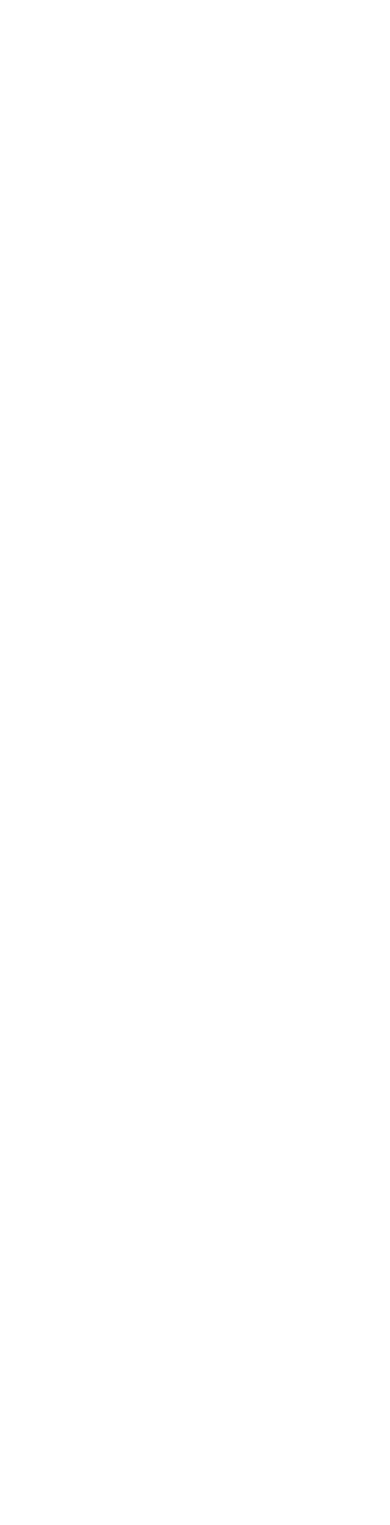
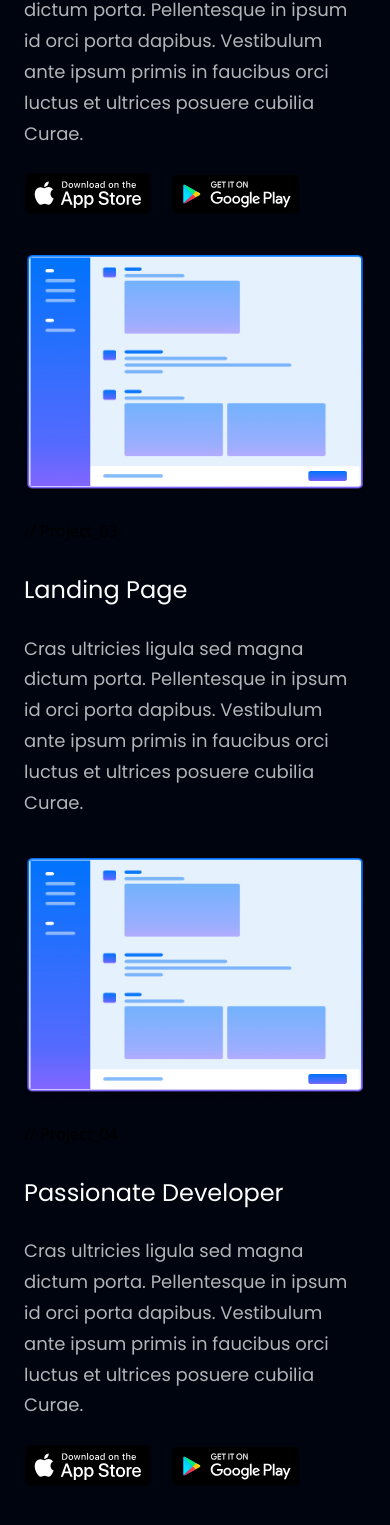
Before and after one commit to ishratUmar18/50-react.js-projects, a React (Vite) app in the folder portfolio-page/: page / in a window 390 px wide. Shown: the part 3102-4627 px from the top of the page. Before the commit the page ends 2928 px from the top, so only its background shows below. Built offline with nearby package versions, Linux system fonts and the light colour scheme.

Commit message:
update projects

```diff
--- a/portfolio-page/package.json
+++ b/portfolio-page/package.json
@@ -6,7 +6,8 @@
   "scripts": {
     "dev": "vite",
     "build": "vite build",
-    "preview": "vite preview"
+    "preview": "vite preview",
+    "compile": "babel src -d dist"
   },
   "dependencies": {
     "react": "^18.2.0",
@@ -17,6 +18,8 @@
     "@types/react-dom": "^18.0.9",
     "@vitejs/plugin-react": "^3.0.0",
     "autoprefixer": "^10.4.13",
+    "babel-cli": "^6.26.0",
+    "babel-preset-react": "^6.24.1",
     "postcss": "^8.4.21",
     "tailwindcss": "^3.2.4",
     "vite": "^4.0.0"
--- a/portfolio-page/src/components/Button.jsx
+++ b/portfolio-page/src/components/Button.jsx
@@ -0,0 +1,11 @@
+import React from 'react'
+
+const Button = ({styles}) => {
+  return (
+    <Button type="button" className={`py-4 px-6 bg-blue-gradient font-poppins font-medium text-[18px] text-primary outline-none ${styles} rounded-[10px]`}>
+     Get Started
+    </Button>
+  )
+}
+
+export default Button
--- a/portfolio-page/src/components/Projects.jsx
+++ b/portfolio-page/src/components/Projects.jsx
@@ -1,8 +1,10 @@
-import { project_01 } from '../assets';
+import { project_01, apple, google } from '../assets';
 import styles, { layout } from '../style';
 // import Button from './Button';
 
 const Projects = () => (
+  <>
+  // Project_01
     <section className={layout.section}>
       <div className={layout.sectionInfo}>
         <h2 className={styles.heading2}>Some of my projects</h2>
@@ -16,6 +18,55 @@ const Projects = () => (
       </div>
 
     </section>
+
+// Project_02
+<section id="product" className={ layout.sectionReverse }>
+      <div className={layout.sectionImgReverse}>
+        <img src={project_01} alt="about" className="w-[100%] relative z-[5]" />
+        <div className="absolute z-[3] -left-1/2 top-0 w-[50%] rounded-full white__gradient" />
+        <div className="absolute z-[0] -left-1/2 bottom-0 w-[50%] rounded-full pink__gradient" />
+      </div>
+      <div className={layout.sectionInfo}>
+        <h4 className={styles.heading4}> Passionate Developer</h4>
+        <p className={ `${styles.paragraph} max-w-[470px] mt-5`}> Cras ultricies ligula sed magna dictum porta. Pellentesque in ipsum id orci porta dapibus. Vestibulum ante ipsum primis in faucibus orci luctus et ultrices posuere cubilia Curae.</p>
+        <div className="flex flex-row flex-wrap sm:mt-10 mt-6">
+        <img src={apple} alt="apple_store" className="w-[128px] h-[42px] object-contain mr-5 cursor-pointer" />
+          <img src={google} alt="google_play" className="w-[128px] h-[42px] object-contain cursor-pointer" />
+        </div>
+      </div>
+    </section>
+
+    // Project_03
+    <section className={layout.section}>
+      <div className={layout.sectionInfo}>
+        <h4 className={styles.heading4}> Landing Page</h4>
+        <p className={ `${styles.paragraph} max-w-[470px] mt-5`}>Cras ultricies ligula sed magna dictum porta. Pellentesque in ipsum id orci porta dapibus. Vestibulum ante ipsum primis in faucibus orci luctus et ultrices posuere cubilia Curae.</p>
+        {/* <Button styles="mt-10" />  */}
+      </div>
+      <div className={layout.sectionImg}>
+        <img src={project_01} alt="card" className="w-[100%] h-[100%]" />
+
+      </div>
+
+    </section>
+
+    // Project_04
+    <section id="product" className={ layout.sectionReverse }>
+      <div className={layout.sectionImgReverse}>
+        <img src={project_01} alt="about" className="w-[100%] relative z-[5]" />
+        <div className="absolute z-[3] -left-1/2 top-0 w-[50%] rounded-full white__gradient" />
+        <div className="absolute z-[0] -left-1/2 bottom-0 w-[50%] rounded-full pink__gradient" />
+      </div>
+      <div className={layout.sectionInfo}>
+        <h4 className={styles.heading4}> Passionate Developer</h4>
+        <p className={ `${styles.paragraph} max-w-[470px] mt-5`}> Cras ultricies ligula sed magna dictum porta. Pellentesque in ipsum id orci porta dapibus. Vestibulum ante ipsum primis in faucibus orci luctus et ultrices posuere cubilia Curae.</p>
+        <div className="flex flex-row flex-wrap sm:mt-10 mt-6">
+        <img src={apple} alt="apple_store" className="w-[128px] h-[42px] object-contain mr-5 cursor-pointer" />
+          <img src={google} alt="google_play" className="w-[128px] h-[42px] object-contain cursor-pointer" />
+        </div>
+      </div>
+    </section>
+    </>
   )
 
 export default Projects
```
Also changed, not shown: portfolio-page/.babelrc (added), 1 other file (tests, documents, lock files or other folders).
